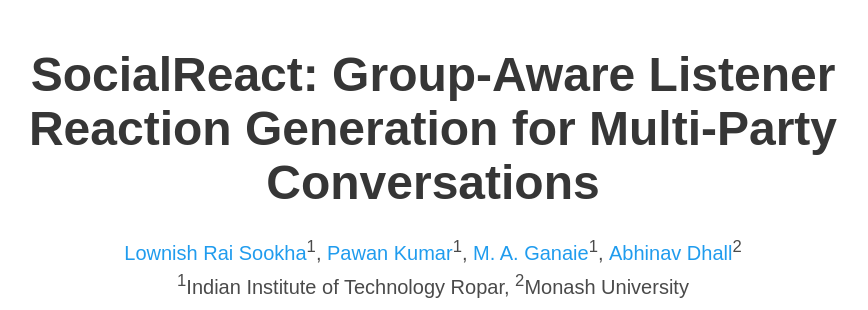
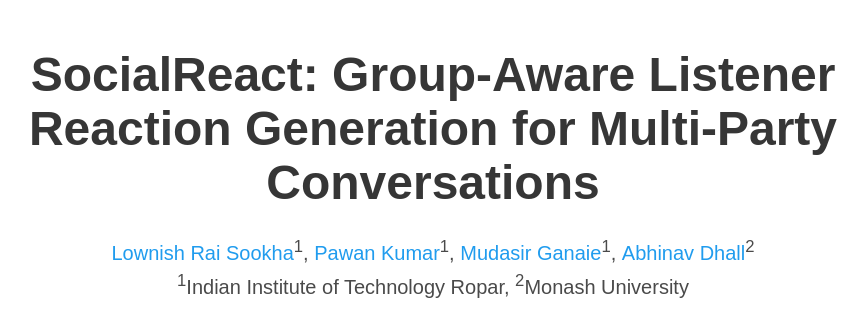
Before and after one commit to lownish23csz0010/socialreact, a plain HTML site: page index.html in a window 1280 px wide. Shown: the top 310 px of the page, without its empty margins (207-1075 px from the left). Drawn offline with nearby package versions, Linux system fonts and the light colour scheme; some icons are missing; a web font is replaced by a local one.

Commit message:
Name update

```diff
--- a/index.html
+++ b/index.html
@@ -95,7 +95,7 @@
             <span class="author-block">
               <a href="#">Pawan Kumar</a><sup>1</sup>,</span>
             <span class="author-block">
-              <a href="#">M. A. Ganaie</a><sup>1</sup>,
+              <a href="#">Mudasir Ganaie</a><sup>1</sup>,
             </span>
             <span class="author-block">
               <a href="#">Abhinav Dhall</a><sup>2</sup>
```
